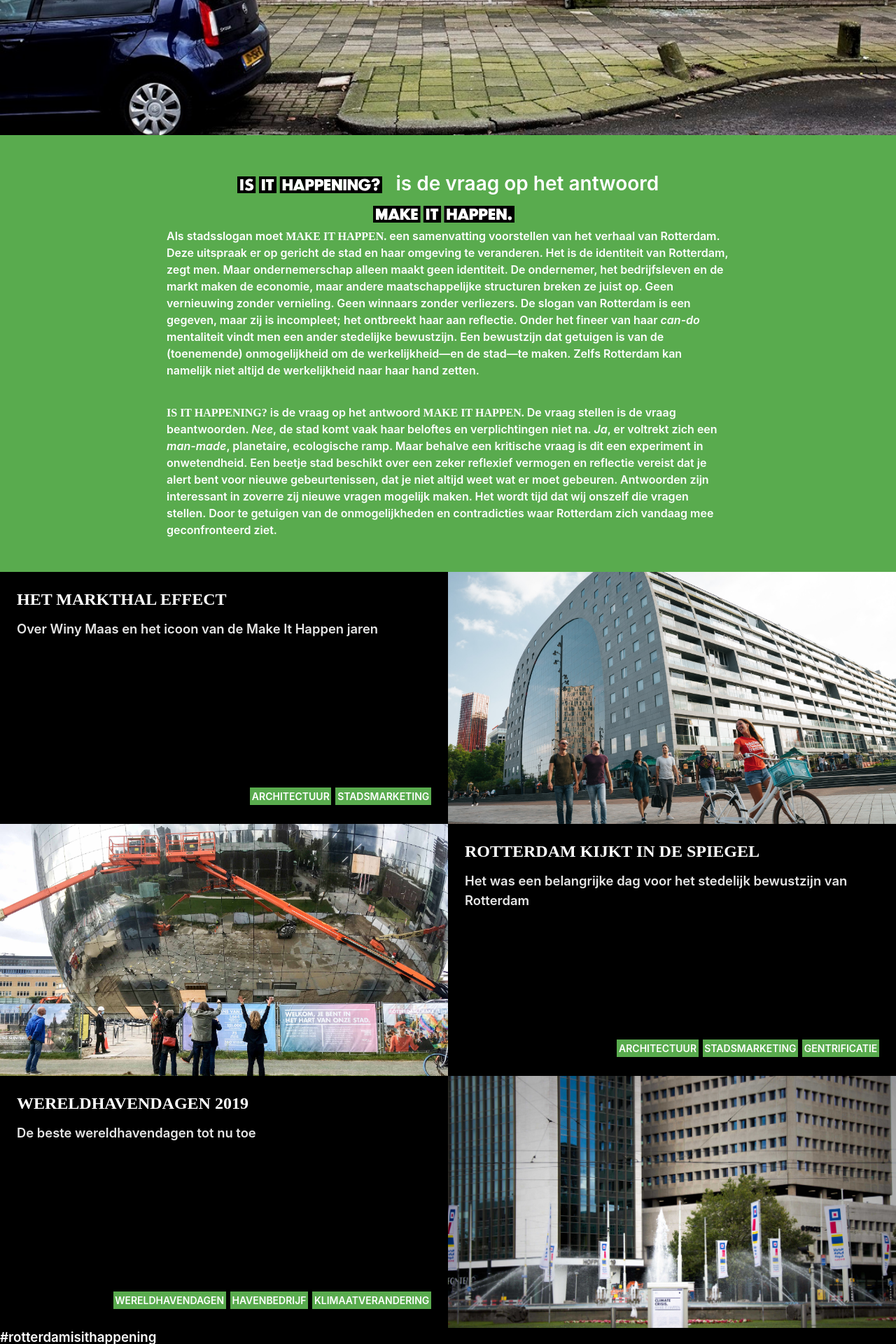
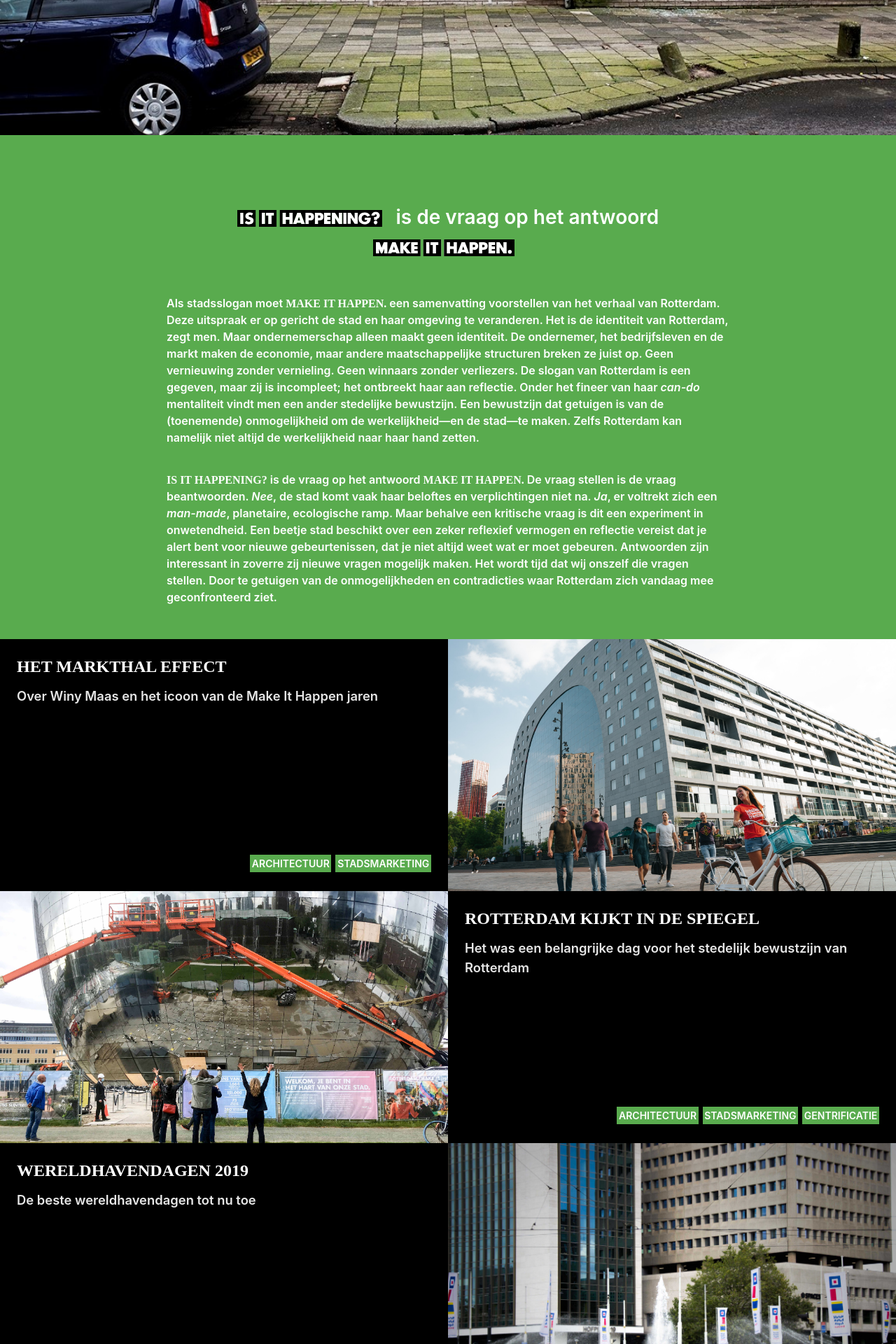
Before and after one commit to norealdirection/norealdirection.github.io, a Jekyll site: the page built from index.markdown, in a window 1280 px wide. Shown: the part 487-2407 px from the top of the page at 70% size. Built offline with Jekyll 4.4.1, drawn with Linux system fonts in a browser that asks for light colours; grey boxes are pictures that could not be loaded.

Commit message:
Update _layout.scss

```diff
--- a/_sass/minima/_layout.scss
+++ b/_sass/minima/_layout.scss
@@ -175,8 +175,8 @@
 
 	.intro {
 		text-align: center;
-		//padding: $spacing-unit/2 $spacing-unit/2;
 		font-size: 1.75rem;
+		margin-bottom: $spacing-unit*2;
 
 		strong {
 			@include	iih(1.33)
```
